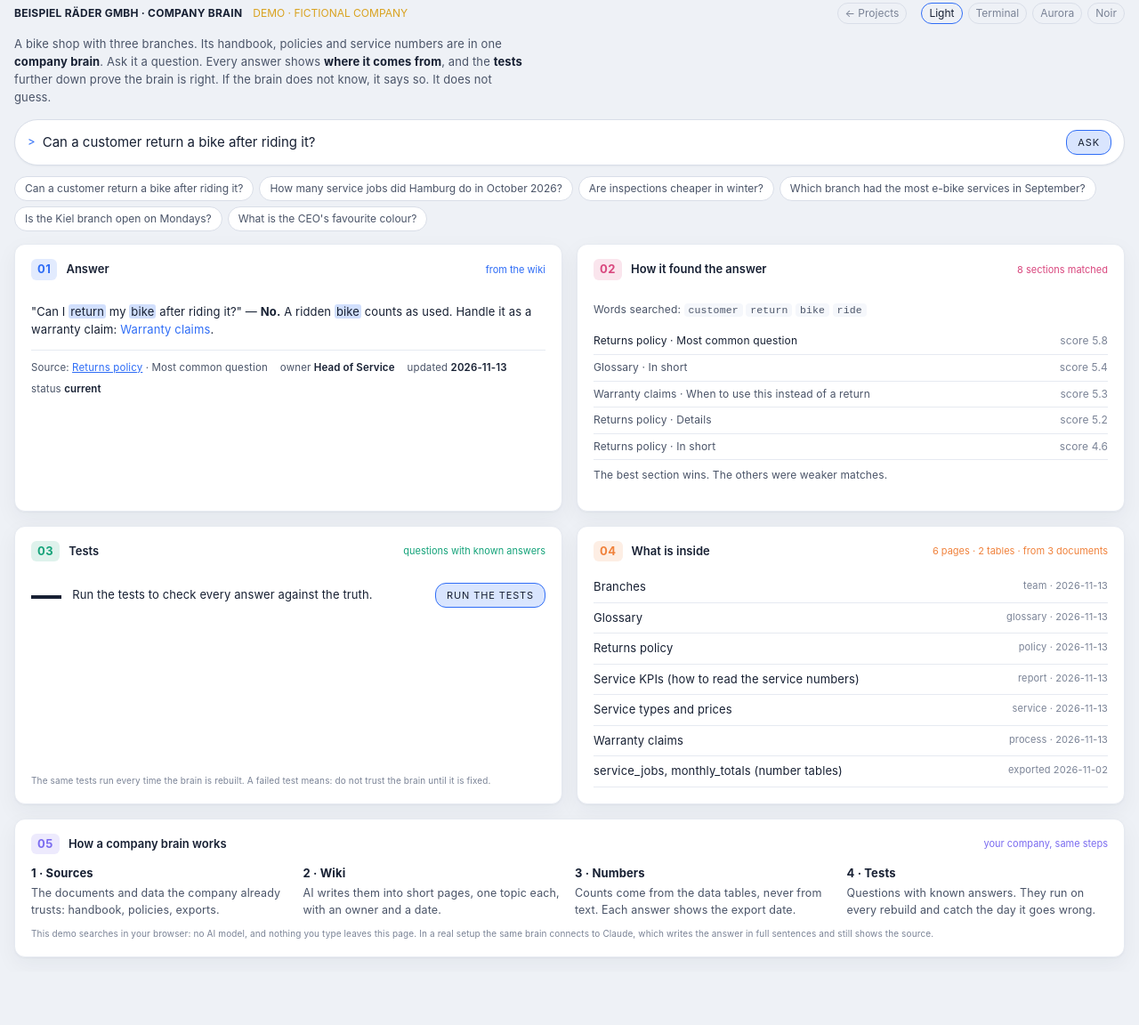
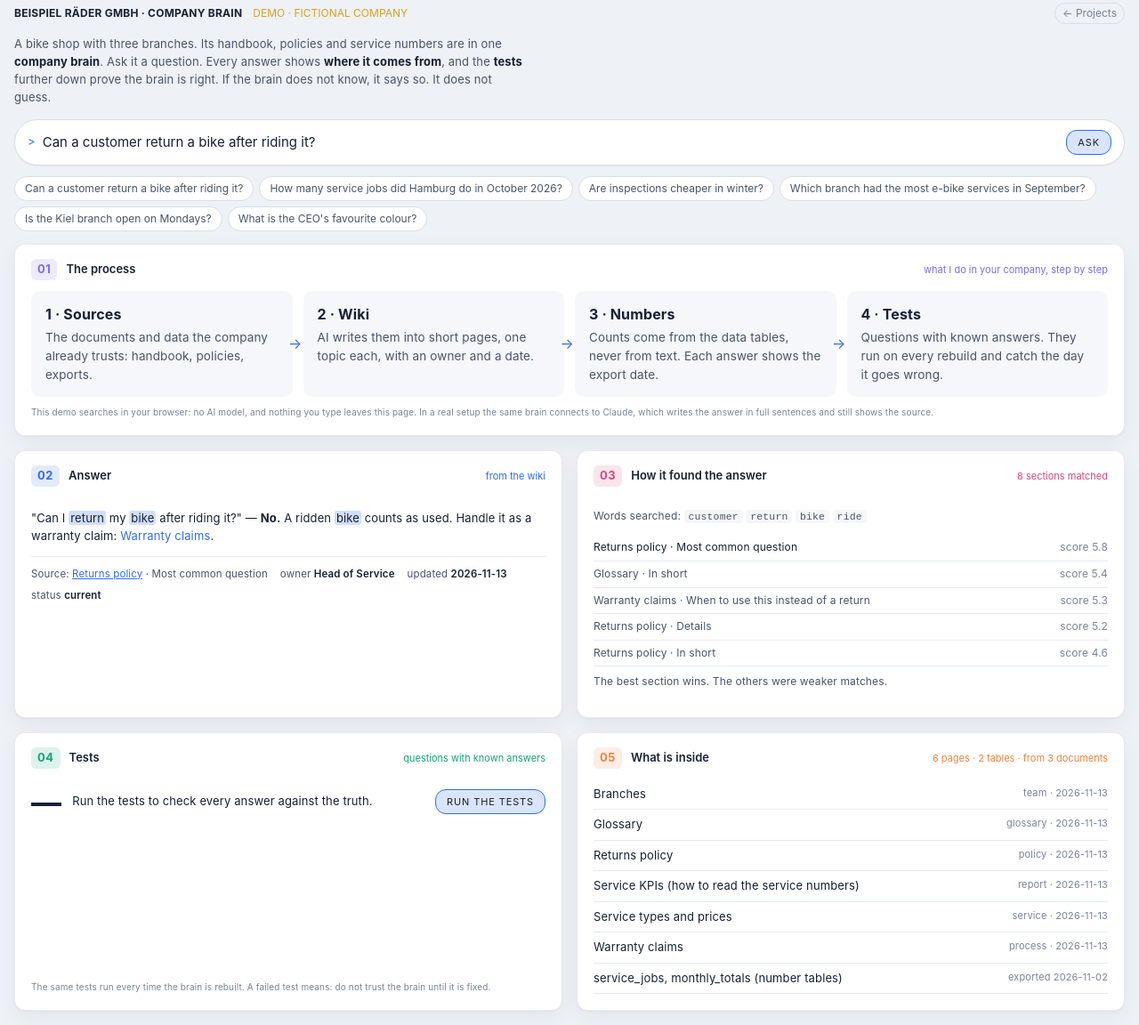
Before and after one commit to giorgiopiccirillo/website, a plain HTML site: page brain.html in a window 1280 px wide. Shown: the part 13-1165 px from the top of the page at 89% size. Before the commit the page ends 1105 px from the top, so only its background shows below. Drawn offline with Linux system fonts and the light colour scheme.

Commit message:
Projects: new Pitch Riders screenshot, no colour filter on screenshots; brain demo: process first, one look
Co-Authored-By: Claude Opus 5.5 <noreply@anthropic.com>

```diff
--- a/brain.html
+++ b/brain.html
@@ -11,7 +11,7 @@
   // ?kit=1 terminal (default) · ?kit=2 aurora · ?kit=3 noir · ?kit=4 light
   const KITS = { 2: ["stylekit2_aurora.css", "kit-aurora"], 3: ["stylekit3_noir.css", "kit-noir"], 4: ["stylekit4_light.css", "kit-light"] };
   const Q = new URLSearchParams(location.search);
-  const KIT = Q.get("kit") || "4";
+  const KIT = "4";  // one look: the work is on the brain, not on its form
   if (KITS[KIT]) document.write(`<link rel="stylesheet" href="kits/${KITS[KIT][0]}">`);
 </script>
 <style>
@@ -57,8 +57,10 @@
   .pages a span:last-child { color: var(--hud-muted); font-size: 11px; white-space: nowrap; }
   .steps { display: grid; grid-template-columns: repeat(4, minmax(0, 1fr)); gap: 12px; }
   @media (max-width: 900px) { .steps { grid-template-columns: repeat(2, minmax(0, 1fr)); } }
-  .steps div { font-size: 12.5px; color: var(--hud-text-2); line-height: 1.5; }
-  .steps b { display: block; color: var(--hud-text); font-size: 13px; margin-bottom: 3px; }
+  .steps { list-style: none; margin: 0; padding: 0; counter-reset: none; }
+  .steps li { position: relative; font-size: 13.5px; color: var(--hud-text-2); line-height: 1.55; background: var(--hud-panel-2); border-radius: 10px; padding: 14px 16px; }
+  .steps b { display: block; color: var(--hud-text); font-size: 16px; margin-bottom: 4px; }
+  @media (min-width: 901px) { .steps li:not(:last-child)::after { content: "→"; position: absolute; right: -11px; top: 50%; transform: translateY(-50%); color: var(--hud-accent); font-size: 16px; } }
   .panel { min-height: 0; }
 </style>
 </head>
@@ -70,7 +72,6 @@
     <span class="sample-flag">DEMO · FICTIONAL COMPANY</span>
     <span class="right">
       <a class="back" href="projects.html">← Projects</a>
-      <span class="kit-switch"><a href="?kit=4" data-k="4">Light</a><a href="?kit=1" data-k="1">Terminal</a><a href="?kit=2" data-k="2">Aurora</a><a href="?kit=3" data-k="3">Noir</a></span>
     </span>
   </div>
 
@@ -84,34 +85,34 @@
   <div class="chips" id="chips"></div>
 
   <div class="hud-grid">
+    <section class="panel span-4 tone-6">
+      <div class="panel-head"><span class="tab">01</span><span class="title">The process</span><span class="tag">what I do in your company, step by step</span></div>
+      <ol class="steps">
+        <li><b>1 · Sources</b>The documents and data the company already trusts: handbook, policies, exports.</li>
+        <li><b>2 · Wiki</b>AI writes them into short pages, one topic each, with an owner and a date.</li>
+        <li><b>3 · Numbers</b>Counts come from the data tables, never from text. Each answer shows the export date.</li>
+        <li><b>4 · Tests</b>Questions with known answers. They run on every rebuild and catch the day it goes wrong.</li>
+      </ol>
+      <div class="panel-foot">This demo searches in your browser: no AI model, and nothing you type leaves this page. In a real setup the same brain connects to Claude, which writes the answer in full sentences and still shows the source.</div>
+    </section>
     <section class="panel span-2 tone-1">
-      <div class="panel-head"><span class="tab">01</span><span class="title">Answer</span><span class="tag" id="a-tag">waiting</span></div>
+      <div class="panel-head"><span class="tab">02</span><span class="title">Answer</span><span class="tag" id="a-tag">waiting</span></div>
       <div class="answer" id="answer"><p class="lead no">Pick a question above, or type your own.</p></div>
     </section>
     <section class="panel span-2 tone-5">
-      <div class="panel-head"><span class="tab">02</span><span class="title">How it found the answer</span><span class="tag" id="h-tag">—</span></div>
+      <div class="panel-head"><span class="tab">03</span><span class="title">How it found the answer</span><span class="tag" id="h-tag">—</span></div>
       <div class="how" id="how">The brain looks in two places: the wiki pages (rules and words) and the number tables (counts and revenue). This panel shows what it looked at.</div>
     </section>
     <section class="panel span-2 tone-3 tests">
-      <div class="panel-head"><span class="tab">03</span><span class="title">Tests</span><span class="tag">questions with known answers</span></div>
+      <div class="panel-head"><span class="tab">04</span><span class="title">Tests</span><span class="tag">questions with known answers</span></div>
       <div class="sum"><span class="big" id="t-big">—</span><span id="t-sub">Run the tests to check every answer against the truth.</span><button class="btn" id="run" style="margin-left:auto">Run the tests</button></div>
       <ul id="t-list"></ul>
       <div class="panel-foot">The same tests run every time the brain is rebuilt. A failed test means: do not trust the brain until it is fixed.</div>
     </section>
     <section class="panel span-2 tone-2">
-      <div class="panel-head"><span class="tab">04</span><span class="title">What is inside</span><span class="tag" id="p-tag"></span></div>
+      <div class="panel-head"><span class="tab">05</span><span class="title">What is inside</span><span class="tag" id="p-tag"></span></div>
       <div class="pages" id="pages"></div>
       <div class="md" id="page" style="display:none"></div>
-    </section>
-    <section class="panel span-4 tone-6">
-      <div class="panel-head"><span class="tab">05</span><span class="title">How a company brain works</span><span class="tag">your company, same steps</span></div>
-      <div class="steps">
-        <div><b>1 · Sources</b>The documents and data the company already trusts: handbook, policies, exports.</div>
-        <div><b>2 · Wiki</b>AI writes them into short pages, one topic each, with an owner and a date.</div>
-        <div><b>3 · Numbers</b>Counts come from the data tables, never from text. Each answer shows the export date.</div>
-        <div><b>4 · Tests</b>Questions with known answers. They run on every rebuild and catch the day it goes wrong.</div>
-      </div>
-      <div class="panel-foot">This demo searches in your browser: no AI model, and nothing you type leaves this page. In a real setup the same brain connects to Claude, which writes the answer in full sentences and still shows the source.</div>
     </section>
   </div>
 </div>
@@ -320,7 +321,7 @@ $("chips").innerHTML = CHIPS.map(c => `<button>${esc(c)}</button>`).join("");
 $("chips").onclick = e => { const b = e.target.closest("button"); if (b) run(b.textContent); };
 $("go").onclick = () => run($("q").value);
 $("q").addEventListener("keydown", e => { if (e.key === "Enter") run($("q").value); });
-document.querySelectorAll(".kit-switch a").forEach(a => a.classList.toggle("on", a.dataset.k === KIT));
+
 run(CHIPS[0]);
 </script>
 </body>
```
Also changed, not shown: brain/brain_page.html (+20 -19 lines), projects.html (+1 -5 lines), shot_pitchriders.jpg.
